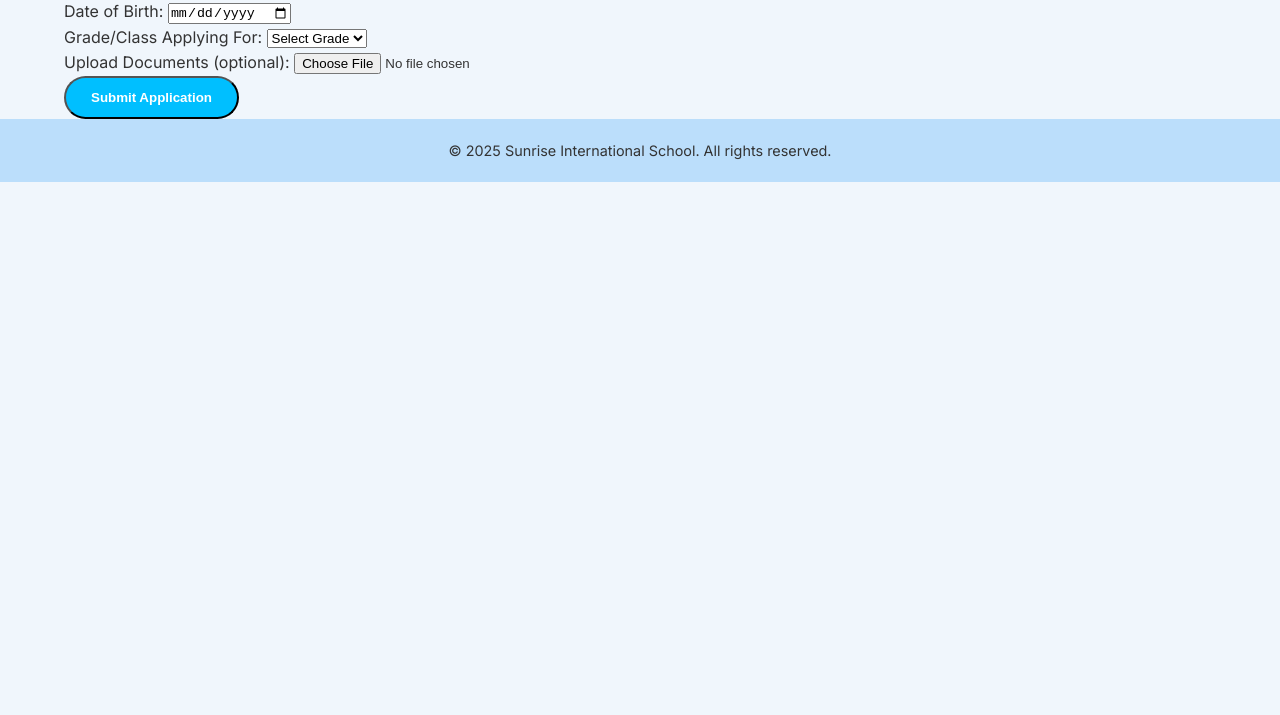
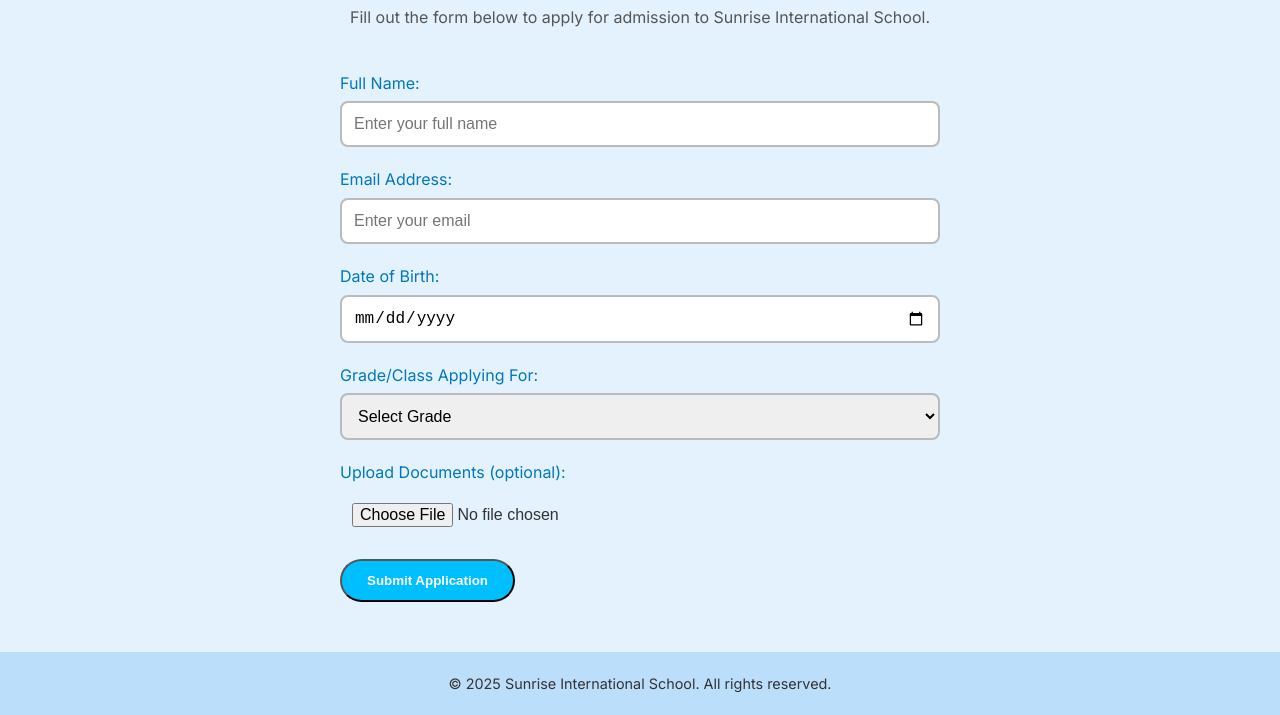
Before and after one commit to Harshal0042/Git-basic-commands, a plain HTML site: page admissions.html in a window 1280 px wide. Shown: the part 197-912 px from the top of the page. Before the commit the page ends 800 px from the top, so only its background shows below. Drawn offline with Linux system fonts and the light colour scheme.

Commit message:
Final Web design with feedback support

```diff
--- a/style.css
+++ b/style.css
@@ -120,68 +120,70 @@ nav ul li a:hover {
   background: #007acc;
 }
 
-/* About */
-.about {
-  display: flex;
-  align-items: center;
-  justify-content: space-between;
-  gap: 40px;
-  flex-wrap: wrap;
-}
-
-.about-text {
-  flex: 1;
-}
-
-.about-img {
-  flex: 1;
-}
-
-/* Academics */
-.academics {
+/* Admission Form */
+.admission {
+  padding: 50px 20px;
+  background: #e3f2fd;
   text-align: center;
 }
 
-.cards {
-  margin-top: 40px;
-  display: grid;
-  grid-template-columns: repeat(auto-fit, minmax(260px, 1fr));
-  gap: 30px;
+.admission h2 {
+  color: #0277bd;
+  margin-bottom: 20px;
+  font-size: 2rem;
 }
 
-.card {
-  padding: 25px;
-  border-radius: 20px;
-  backdrop-filter: blur(10px);
-  background: rgba(255, 255, 255, 0.3);
-  box-shadow: 0 8px 20px rgba(0,0,0,0.05);
-  transition: transform 0.3s ease;
+.admission p {
+  margin-bottom: 40px;
+  color: #555;
 }
 
-.card:hover {
-  transform: translateY(-10px);
+form {
+  display: grid;
+  gap: 20px;
+  max-width: 600px;
+  margin: 0 auto;
 }
 
-.card span.material-icons {
-  font-size: 2.5rem;
-  color: #0077cc;
-  margin-bottom: 15px;
+.form-group {
+  display: flex;
+  flex-direction: column;
+  align-items: flex-start;
 }
 
-.card h3 {
-  margin-bottom: 10px;
-  color: #0d47a1;
+.form-group label {
+  font-size: 1rem;
+  margin-bottom: 5px;
+  color: #0277bd;
 }
 
-/* Contact */
-.contact {
-  text-align: center;
-  background: #e3f2fd;
-  padding: 60px 20px;
-  border-top: 1px solid #ccc;
+.form-group input,
+.form-group select {
+  padding: 12px;
+  border-radius: 8px;
+  border: 2px solid #bbb;
+  font-size: 1rem;
+  width: 100%;
 }
 
-/* Footer */
+.form-group input[type="file"] {
+  border: none;
+}
+
+.submit-btn {
+  background: #00bfff;
+  padding: 12px 25px;
+  border-radius: 30px;
+  color: white;
+  font-weight: 600;
+  transition: background 0.3s ease;
+  cursor: pointer;
+}
+
+.submit-btn:hover {
+  background: #007acc;
+}
+
 footer {
   background: #bbdefb;
   text-align: center;
@@ -207,11 +209,7 @@ footer {
     gap: 15px;
   }
 
-  .about {
-    flex-direction: column;
-  }
-
-  .about-img, .about-text {
-    text-align: center;
+  .admission form {
+    padding: 20px;
   }
 }
```
Also changed, not shown: index.html (+2 -0 lines).
